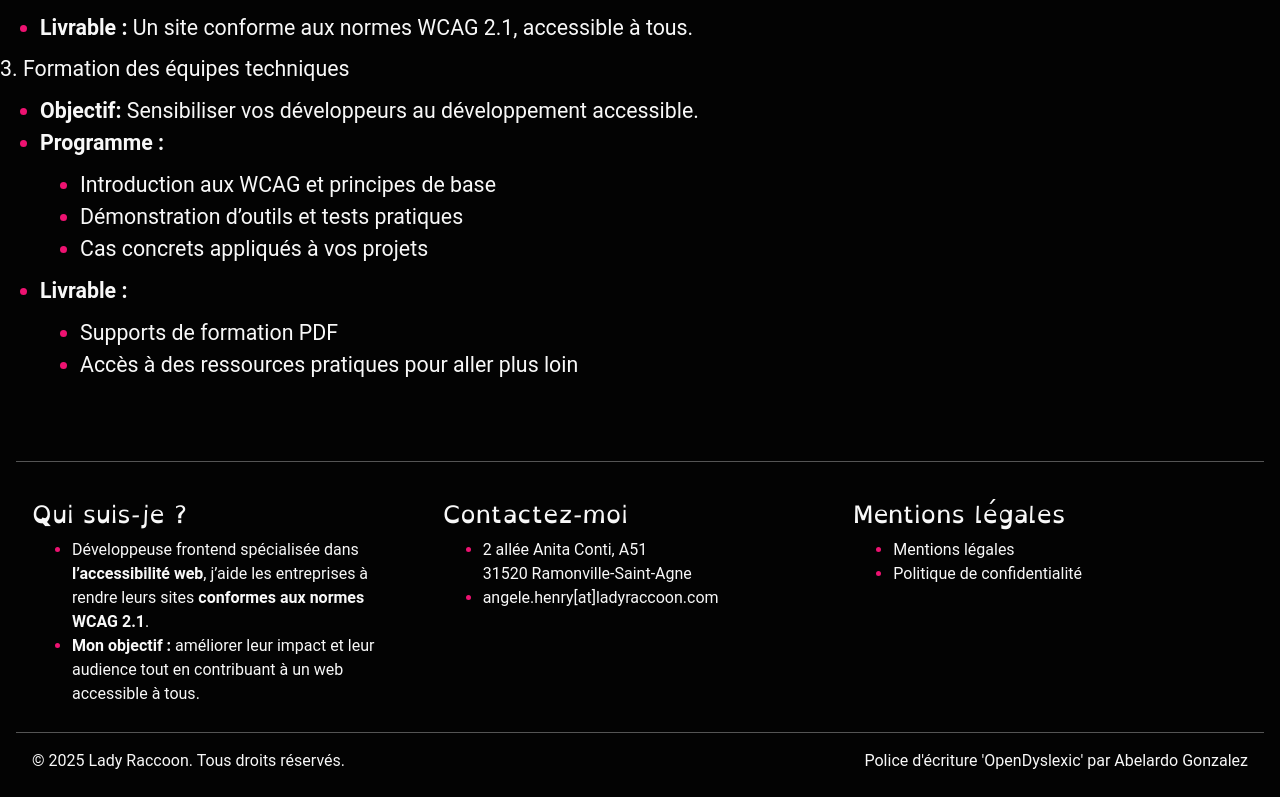
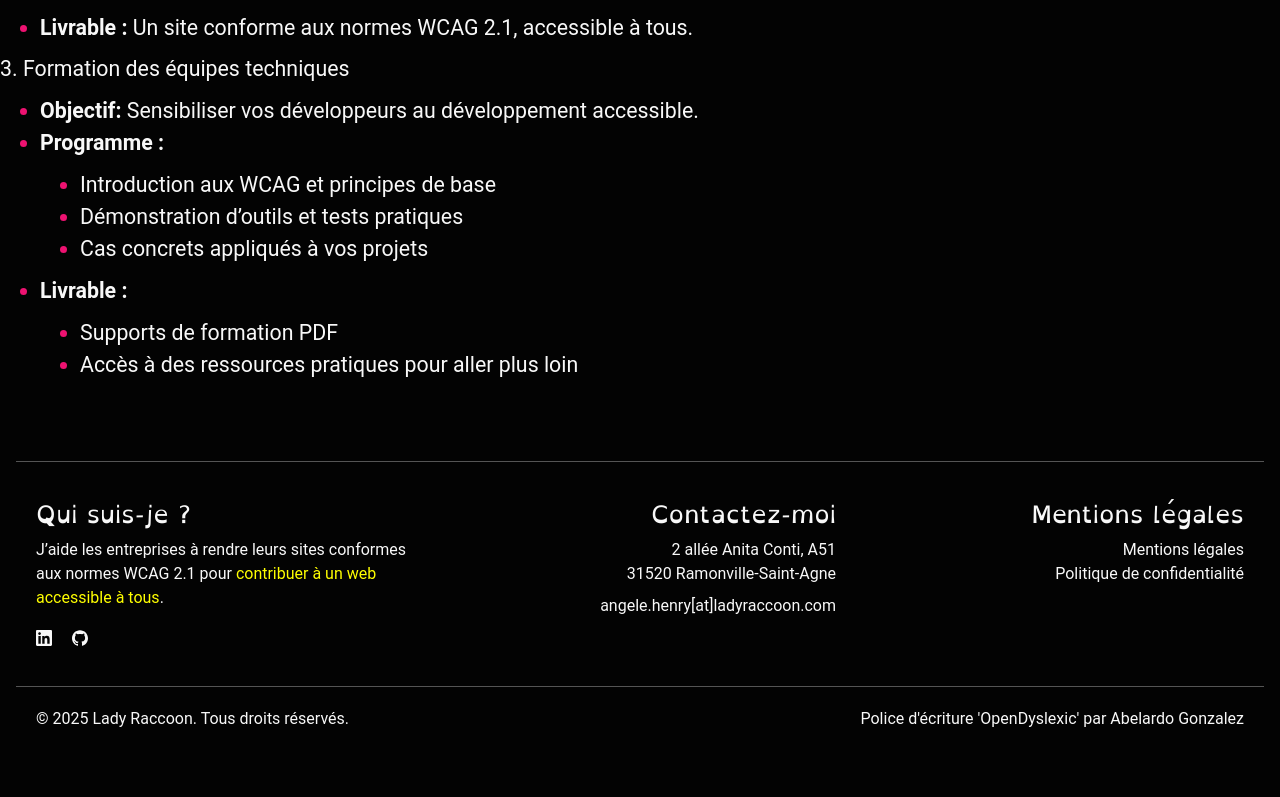
Before and after one commit to angele-henry-dev/lady-raccoon-svelte, a SvelteKit app: page / in a window 1280 px wide. Shown: the part 2705-3502 px from the top of the page. After the commit the page ends 3456 px from the top, so only its background shows below. Built offline with nearby package versions, Linux system fonts and the light colour scheme.

Commit message:
Design footer

```diff
--- a/src/routes/+layout.svelte
+++ b/src/routes/+layout.svelte
@@ -23,34 +23,31 @@
 <main class="flex-grow">{@render children()}</main>
 
 <footer class="px-4 text-base">
-	<div class="p-4 pt-10 grid grid-cols-1 md:grid-cols-3 gap-4 border-t">
+	<div class="p-5 pt-10 grid grid-cols-1 md:grid-cols-3 gap-4 border-t">
 		<div>
 			<h1 class='mb-3'>Qui suis-je ?</h1>
-			<ul>
-				<li>Développeuse frontend spécialisée dans <b>l’accessibilité web</b>, j’aide les entreprises à rendre leurs sites <b>conformes aux normes WCAG 2.1</b>.</li>
-				<li><b>Mon objectif :</b> améliorer leur impact et leur audience tout en contribuant à un web accessible à tous.</li>
-			</ul>
+			<p>
+				J’aide les entreprises à rendre leurs sites
+				conformes aux normes WCAG 2.1 pour <span class="highlight">contribuer à un web accessible à tous</span>.
+			</p>
+			<p class="py-5 flex flex-row gap-5"><LinkedIn /><Github /></p>
 		</div>
-		<div>
+		<div class="mb-3 md:text-right">
 			<h1 class='mb-3'>Contactez-moi</h1>
-			<ul>
-				<li>2 allée Anita Conti, A51
-					<br>31520 Ramonville-Saint-Agne</li>
-				<li>angele.henry[at]ladyraccoon.com</li>
-			</ul>
+			<p class="mb-2">2 allée Anita Conti, A51
+				<br>31520 Ramonville-Saint-Agne</p>
+			<p>angele.henry[at]ladyraccoon.com</p>
 		</div>
-		<div>
+		<div class="mb-3 md:text-right">
 			<h1 class='mb-3'>Mentions légales</h1>
-			<ul>
-				<li><a href="/legal-notice">Mentions légales</a></li>
-				<li><a href="/privacy-policy">Politique de confidentialité</a></li>
-			</ul>
+			<p><a href="/legal-notice">Mentions légales</a></p>
+			<p><a href="/privacy-policy">Politique de confidentialité</a></p>
 		</div>
 	</div>
-	<div class="p-4 flex flex-row justify-between border-t">
+	<div class="p-5 grid grid-cols-1 md:grid-cols-2 gap-4 border-t">
 		<p>
 			© {new Date().getFullYear()} Lady Raccoon. Tous droits réservés.
 		</p>
-		<p class='mb-2'>Police d'écriture &apos;OpenDyslexic&apos; par Abelardo Gonzalez</p>
+		<p class="md:text-right">Police d'écriture &apos;OpenDyslexic&apos; par Abelardo Gonzalez</p>
 	</div>
 </footer>
```
